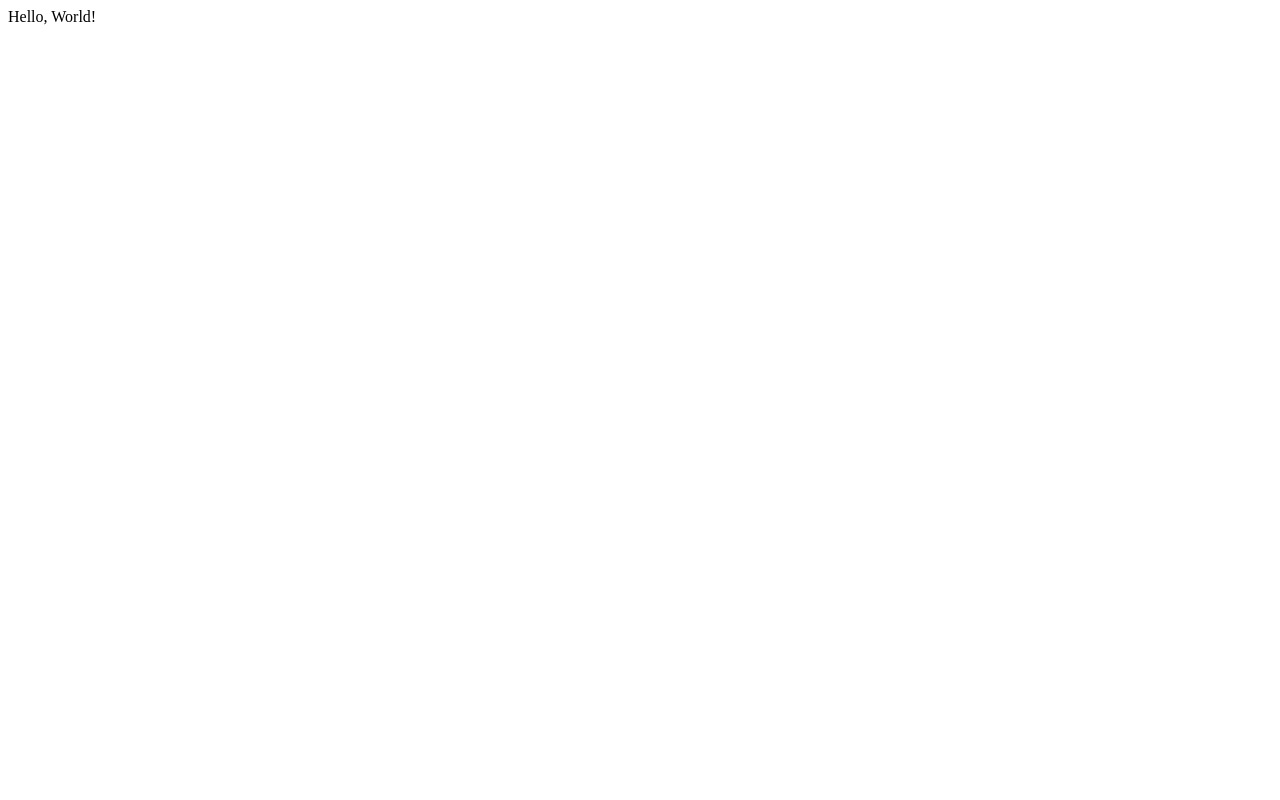
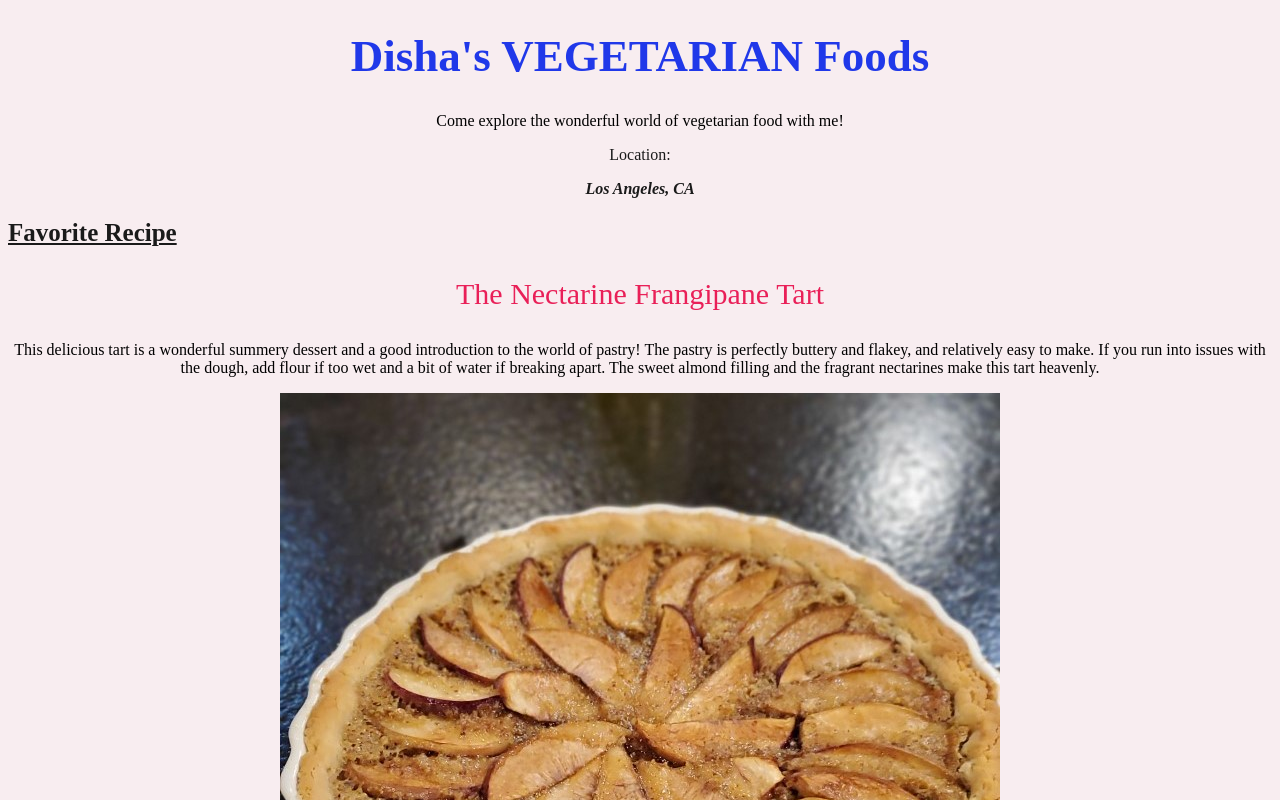
Before and after one commit to dishas2/dishas2.github.io, a plain HTML site: page index.html in a window 1280 px wide. Shown: the top 800 px of the page. Drawn offline with Linux system fonts and the light colour scheme.

Commit message:
Draft of website
set a title, description, location, recipe with description, image, and link.

```diff
--- a/index.html
+++ b/index.html
@@ -1,10 +1,39 @@
 <!DOCTYPE HTML>
- <html>
+ <html lang="en">
 <head>
-<meta charset="utf-8">
-<title>Hello, World!</title>
+ <meta charset="utf-8">
+ <title>Restaurants and Recipes for the Vegetarian Minded</title>
+
+ <link rel="stylesheet" href="style.css">
+
 </head>
 <body>
-Hello, World!
+<h1>Disha's VEGETARIAN Foods</h1>
+<!--<h2>Vegetarian</h2>-->
+<!--&lt;!&ndash;this is a comment&ndash;&gt;-->
+
+<p>Come explore the wonderful world of vegetarian food with me!</p>
+
+<div>
+    <p>Location:</p>
+    <p class="ital bold">Los Angeles, CA</p>
+</div>
+
+<h2>Favorite Recipe</h2>
+
+<p id="special-paragraph">The Nectarine Frangipane Tart</p>
+<p>This delicious tart is a wonderful summery dessert and a good introduction to the world of pastry! The pastry is
+perfectly buttery and flakey, and relatively easy to make. If you run into issues with the dough, add flour if too wet
+and a bit of water if breaking apart. The sweet almond filling and the fragrant nectarines make this tart heavenly.</p>
+
+<p>
+    <img src="nectarine frangipane tart.jpg">
+</p>
+
+<p>
+    <a href="https://simply-delicious-food.com/nectarine-frangipane-tart/">Find the recipe for the Nectarine Frangipane
+        Tart here!</a>
+</p>
+
 </body>
- </html>
+</html>
--- /dev/null
+++ b/style.css
@@ -0,0 +1,31 @@
+body {background-color: #f8edf0; }
+
+h1 {text-align: center;
+    font-size:45px;
+    color: #2038e9
+    }
+
+h2 {color: #1a1a1a;
+    font-size:25px;
+    text-decoration: underline;
+    }
+
+.aligncenter {text-align: center; }
+
+p {text-align: center; }
+
+div p { color: #1a1a1a; }
+
+
+
+li { color:#1a1a1a; }
+
+
+
+.ital {font-style:italic; }
+
+.bold {font-weight:bold; }
+
+#special-paragraph { color:#e92058;
+    font-size:30px
+    }
```
Also changed, not shown: nectarine frangipane tart.jpg (added).
